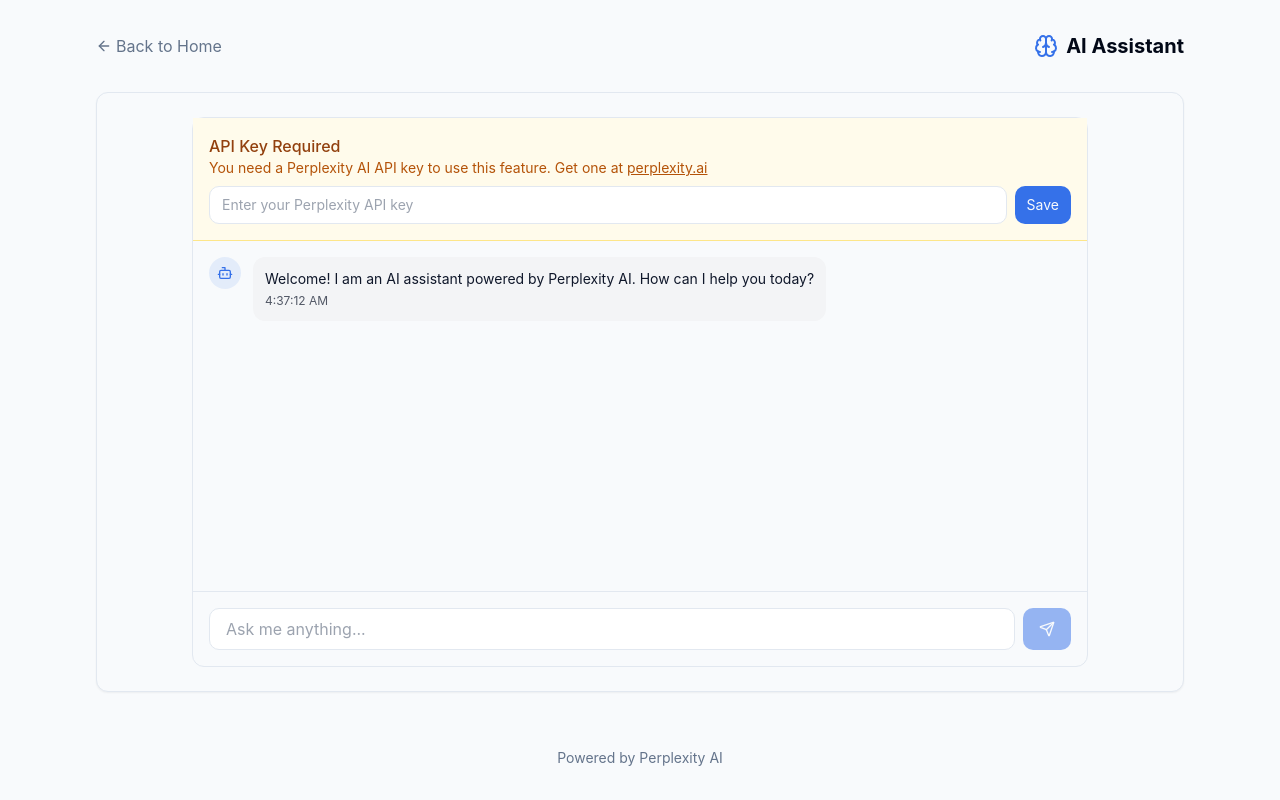
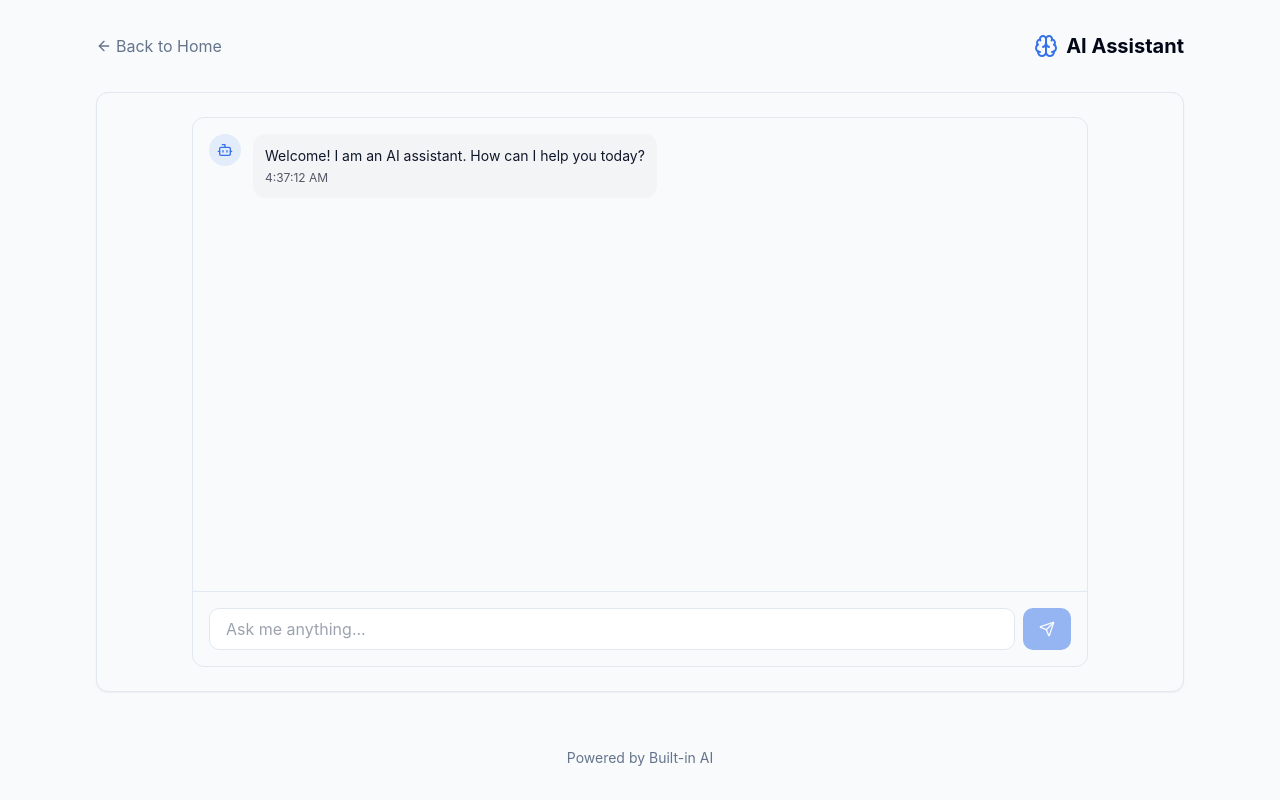
Before and after one commit to Shaik-Nvd/image-to-source, a React (Vite) app: page /ai-assistant in a window 1280 px wide. Built offline with nearby package versions, Linux system fonts and the light colour scheme.

Commit message:
Refactor: Replace Perplexity AI with a free alternative
This commit refactors the AI assistant to use a free, non-chargeable alternative to Perplexity AI.

```diff
--- a/src/components/AIChat.tsx
+++ b/src/components/AIChat.tsx
@@ -9,19 +9,80 @@ interface Message {
   timestamp: Date;
 }
 
+// Common questions and responses for the mock AI
+const commonResponses: Record<string, string> = {
+  "hello": "Hello! How can I assist you today?",
+  "hi": "Hi there! How can I help you?",
+  "how are you": "I'm just a program, but I'm functioning well! How can I assist you?",
+  "what is your name": "I'm an AI assistant built into this application. You can call me AI Assistant.",
+  "what can you do": "I can answer questions, provide information, and help with various tasks. Feel free to ask me anything!",
+  "thank you": "You're welcome! Is there anything else I can help you with?",
+  "thanks": "You're welcome! Let me know if you need anything else.",
+  "bye": "Goodbye! Feel free to chat again whenever you need assistance.",
+  "help": "I'm here to help! You can ask me questions, request information, or just chat. What would you like to know?",
+};
+
+// Generate a response based on the user's input
+const generateMockResponse = (input: string): string => {
+  const lowerInput = input.toLowerCase();
+
+  // Check for common greetings and questions
+  for (const [key, value] of Object.entries(commonResponses)) {
+    if (lowerInput.includes(key)) {
+      return value;
+    }
+  }
+
+  // Check for specific question patterns
+  if (lowerInput.includes("weather")) {
+    return "I'm sorry, I don't have access to real-time weather data. You would need to check a weather service for that information.";
+  }
+
+  if (lowerInput.includes("time") && (lowerInput.includes("what") || lowerInput.includes("current"))) {
+    return `Based on your device, the current time is ${new Date().toLocaleTimeString()}.`;
+  }
+
+  if (lowerInput.includes("date") && (lowerInput.includes("what") || lowerInput.includes("current"))) {
+    return `Today's date is ${new Date().toLocaleDateString()}.`;
+  }
+
+  if (lowerInput.includes("who are you") || lowerInput.includes("what are you")) {
+    return "I'm an AI assistant integrated into this application. I can answer questions and provide information based on my programming.";
+  }
+
+  // Generate a generic response for questions
+  if (lowerInput.includes("?")) {
+    const responses = [
+      "That's an interesting question. While I don't have access to real-time data, I can tell you that this would typically involve considering various factors.",
+      "Great question! This is something that depends on context and specific details.",
+      "I understand you're asking about this topic. While I have limited knowledge, I can say that this is a complex subject with multiple perspectives.",
+      "That's something many people wonder about. The answer can vary depending on specific circumstances and the latest information available.",
+    ];
+    return responses[Math.floor(Math.random() * responses.length)];
+  }
+
+  // Default responses for other inputs
+  const defaultResponses = [
+    "That's interesting! I'd like to know more about what you're thinking.",
+    "I understand what you're saying. Could you provide more details or ask a specific question?",
+    "I appreciate your input. Is there something specific you'd like to know more about?",
+    "Thanks for sharing that. How can I assist you further with this topic?",
+    "I see what you mean. Would you like me to explain anything specific about this subject?",
+  ];
+
+  return defaultResponses[Math.floor(Math.random() * defaultResponses.length)];
+};
+
 const AIChat: React.FC = () => {
   const [messages, setMessages] = useState<Message[]>([
     {
       role: 'system',
-      content: 'Welcome! I am an AI assistant powered by Perplexity AI. How can I help you today?',
+      content: 'Welcome! I am an AI assistant. How can I help you today?',
       timestamp: new Date()
     }
   ]);
   const [input, setInput] = useState('');
   const [isLoading, setIsLoading] = useState(false);
-  const [apiKey, setApiKey] = useState(() => {
-    return localStorage.getItem('perplexity_api_key') || '';
-  });
 
   const messagesEndRef = useRef<HTMLDivElement>(null);
 
@@ -30,22 +91,10 @@ const AIChat: React.FC = () => {
     messagesEndRef.current?.scrollIntoView({ behavior: 'smooth' });
   }, [messages]);
 
-  // Save API key to localStorage when it changes
-  useEffect(() => {
-    if (apiKey) {
-      localStorage.setItem('perplexity_api_key', apiKey);
-    }
-  }, [apiKey]);
-
   const handleSendMessage = async (e: React.FormEvent) => {
     e.preventDefault();
 
     if (!input.trim()) return;
-
-    if (!apiKey) {
-      toast.error('Please enter your Perplexity API key first');
-      return;
-    }
 
     const userMessage: Message = {
       role: 'user',
@@ -58,59 +107,29 @@ const AIChat: React.FC = () => {
     setIsLoading(true);
 
     try {
-      const response = await fetch('https://api.perplexity.ai/chat/completions', {
-        method: 'POST',
-        headers: {
-          'Authorization': `Bearer ${apiKey}`,
-          'Content-Type': 'application/json',
-        },
-        body: JSON.stringify({
-          model: 'llama-3.1-sonar-large-128k-online',
-          messages: [
-            {
-              role: 'system',
-              content: 'You are a highly knowledgeable AI assistant with powerful capabilities. Answer questions accurately, concisely and helpfully.'
-            },
-            ...messages.filter(m => m.role !== 'system').map(m => ({
-              role: m.role,
-              content: m.content
-            })),
-            {
-              role: 'user',
-              content: input
-            }
-          ],
-          temperature: 0.2,
-          max_tokens: 4000,
-          search_domain_filter: ['perplexity.ai'],
-          search_recency_filter: 'month',
-          frequency_penalty: 1,
-        }),
-      });
+      // Simulate network delay
+      await new Promise(resolve => setTimeout(resolve, 1000));
 
-      if (!response.ok) {
-        throw new Error(`Error: ${response.status}`);
-      }
-
-      const data = await response.json();
+      // Generate a mock response
+      const responseText = generateMockResponse(input);
 
       const assistantMessage: Message = {
         role: 'assistant',
-        content: data.choices[0].message.content,
+        content: responseText,
         timestamp: new Date()
       };
 
       setMessages(prev => [...prev, assistantMessage]);
     } catch (error) {
-      console.error('Error sending message:', error);
-      toast.error('Failed to get a response. Please check your API key and try again.');
+      console.error('Error generating response:', error);
+      toast.error('Failed to generate a response. Please try again.');
 
       // Add an error message
       setMessages(prev => [
         ...prev,
         {
           role: 'system',
-          content: 'Sorry, I encountered an error. Please check your API key or try again later.',
+          content: 'Sorry, I encountered an error. Please try again later.',
           timestamp: new Date()
         }
       ]);
@@ -121,42 +140,6 @@ const AIChat: React.FC = () => {
 
   return (
     <div className="flex flex-col h-full max-w-4xl mx-auto bg-background rounded-lg border border-border">
-      {!apiKey && (
-        <div className="p-4 bg-amber-50 border-b border-amber-200 dark:bg-amber-900/20 dark:border-amber-800">
-          <h3 className="font-medium text-amber-800 dark:text-amber-200">API Key Required</h3>
-          <p className="text-sm text-amber-700 dark:text-amber-300 mb-2">
-            You need a Perplexity AI API key to use this feature. Get one at{' '}
-            <a
-              href="https://www.perplexity.ai/settings/api"
-              target="_blank"
-              rel="noopener noreferrer"
-              className="underline"
-            >
-              perplexity.ai
-            </a>
-          </p>
-          <div className="flex gap-2">
-            <input
-              type="password"
-              placeholder="Enter your Perplexity API key"
-              value={apiKey}
-              onChange={(e) => setApiKey(e.target.value)}
-              className="flex-1 px-3 py-2 border border-border rounded-md text-sm"
-            />
-            <button
-              onClick={() => {
-                if (apiKey) {
-                  toast.success('API key saved');
-                }
-              }}
-              className="px-3 py-2 bg-primary text-primary-foreground rounded-md text-sm"
-            >
-              Save
-            </button>
-          </div>
-        </div>
-      )}
-
       <div className="flex-1 overflow-auto p-4 space-y-4">
         {messages.map((message, index) => (
           <div
--- a/src/pages/AIAssistant.tsx
+++ b/src/pages/AIAssistant.tsx
@@ -29,7 +29,7 @@ const AIAssistant: React.FC = () => {
       </main>
 
       <footer className="mt-8 text-center text-sm text-muted-foreground">
-        <p>Powered by Perplexity AI</p>
+        <p>Powered by Built-in AI</p>
       </footer>
     </div>
   );
```
